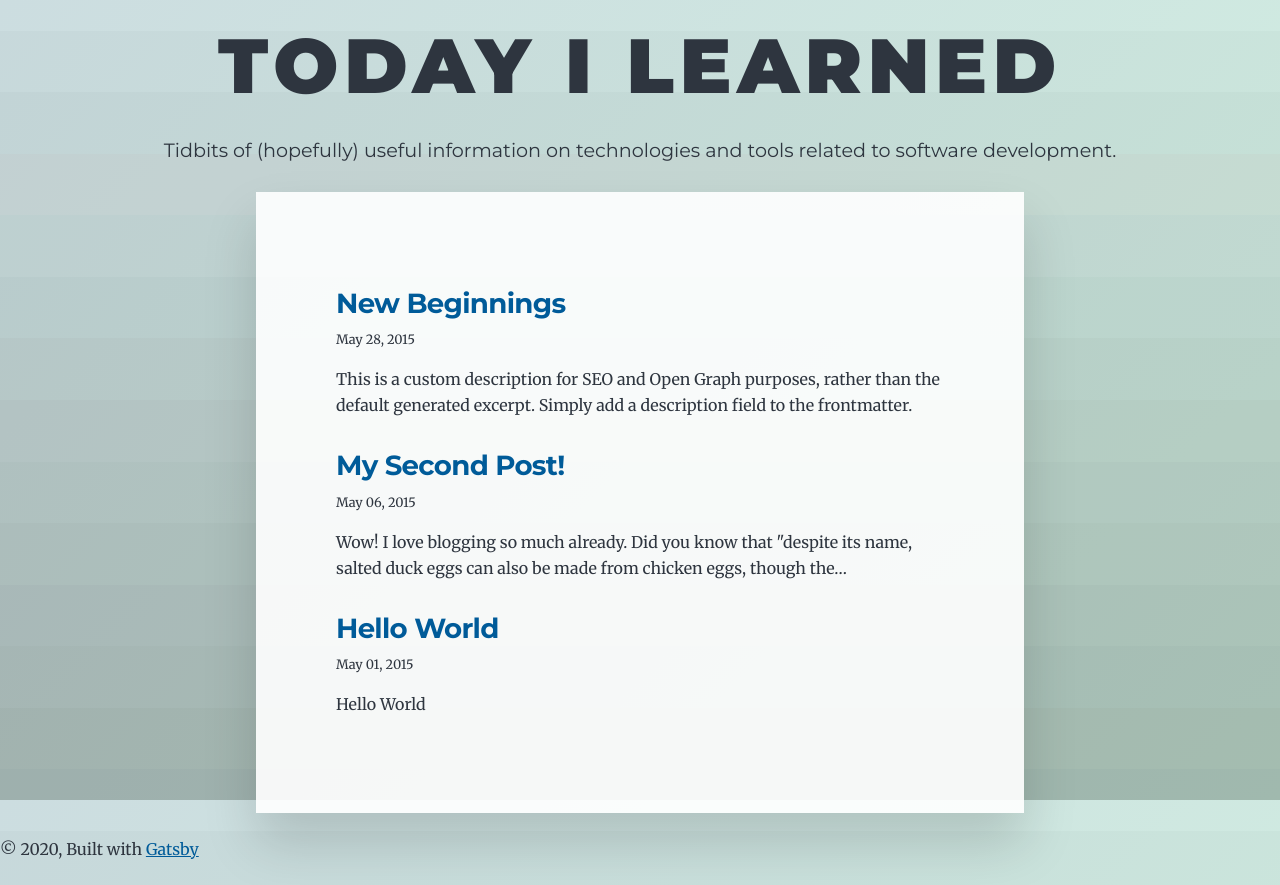
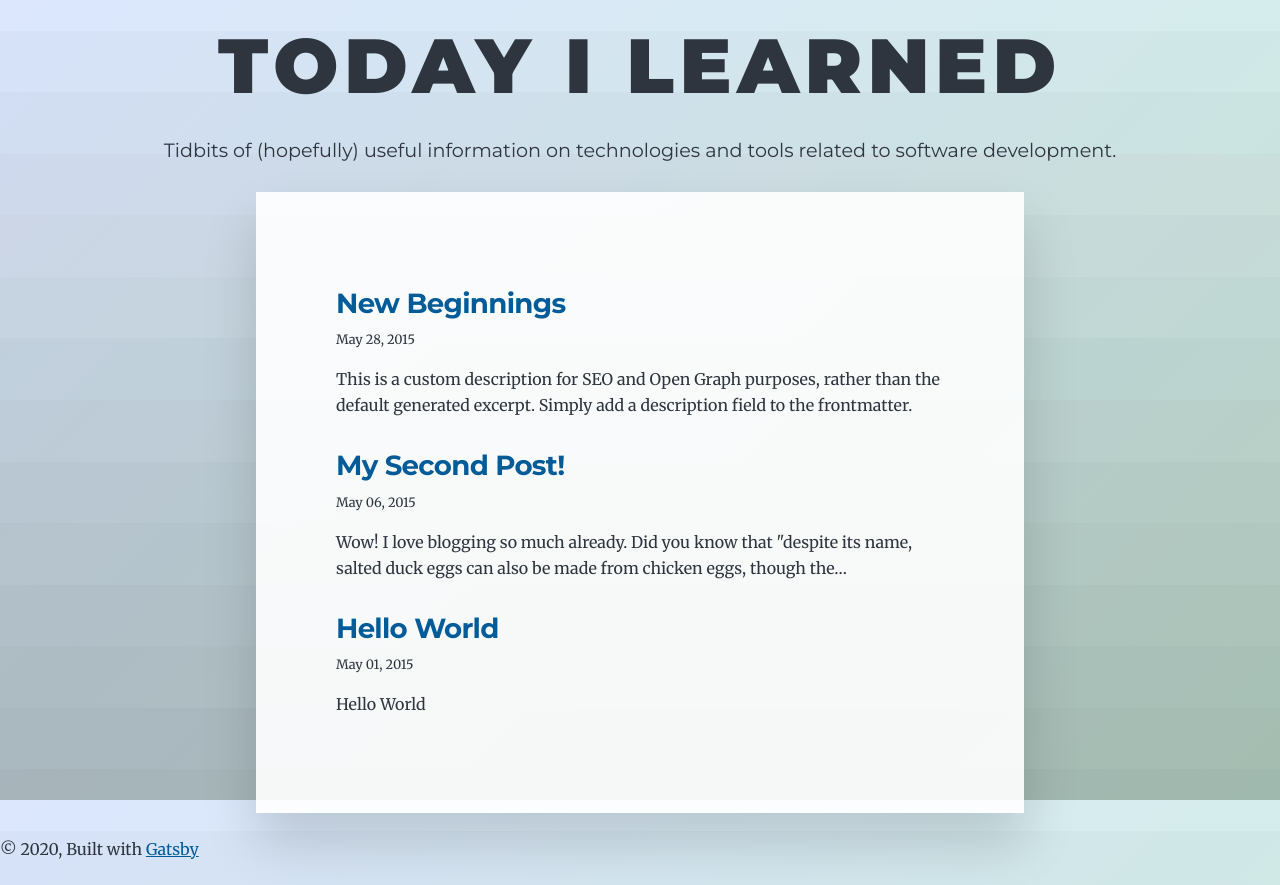
Before and after one commit to davidlamt/til, a Gatsby site: page / in a window 1280 px wide. Built offline with nearby package versions, Linux system fonts and the light colour scheme; Gatsby itself is replaced by a stand-in of ours; some packages are replaced by stand-ins of ours.

Commit message:
Adjust background gradient

```diff
--- a/src/style.css
+++ b/src/style.css
@@ -81,7 +81,7 @@ body {
   font-family: var(--font-body);
   font-size: var(--fontSize-1);
   color: var(--color-text);
-  background: linear-gradient(180deg, transparent, rgba(0, 0, 0, 0.05)) repeat-y, linear-gradient(180deg, transparent, rgba(0, 0, 0, 0.05)) repeat-y, linear-gradient(180deg, transparent, rgba(0, 0, 0, 0.05)) repeat-y, linear-gradient(180deg, transparent, rgba(0, 0, 0, 0.05)) repeat-y, linear-gradient(180deg, transparent, rgba(0, 0, 0, 0.05)) repeat-y, linear-gradient(135deg, #CCDDE0 0%, #D1F0E1 100%) no-repeat;
+  background: linear-gradient(180deg, transparent, rgba(0, 0, 0, 0.05)) repeat-y, linear-gradient(180deg, transparent, rgba(0, 0, 0, 0.05)) repeat-y, linear-gradient(180deg, transparent, rgba(0, 0, 0, 0.05)) repeat-y, linear-gradient(180deg, transparent, rgba(0, 0, 0, 0.05)) repeat-y, linear-gradient(180deg, transparent, rgba(0, 0, 0, 0.05)) repeat-y, linear-gradient(135deg, #DCE7FE 0%, #D1F0E1 100%) no-repeat;
   background-position: 10%, 30%, 50%, 70%, 90%, 0;
   background-size: 2px auto, 2px auto, 2px auto, 2px auto, 2px auto, 100% auto;
   background-attachment: fixed;
```
